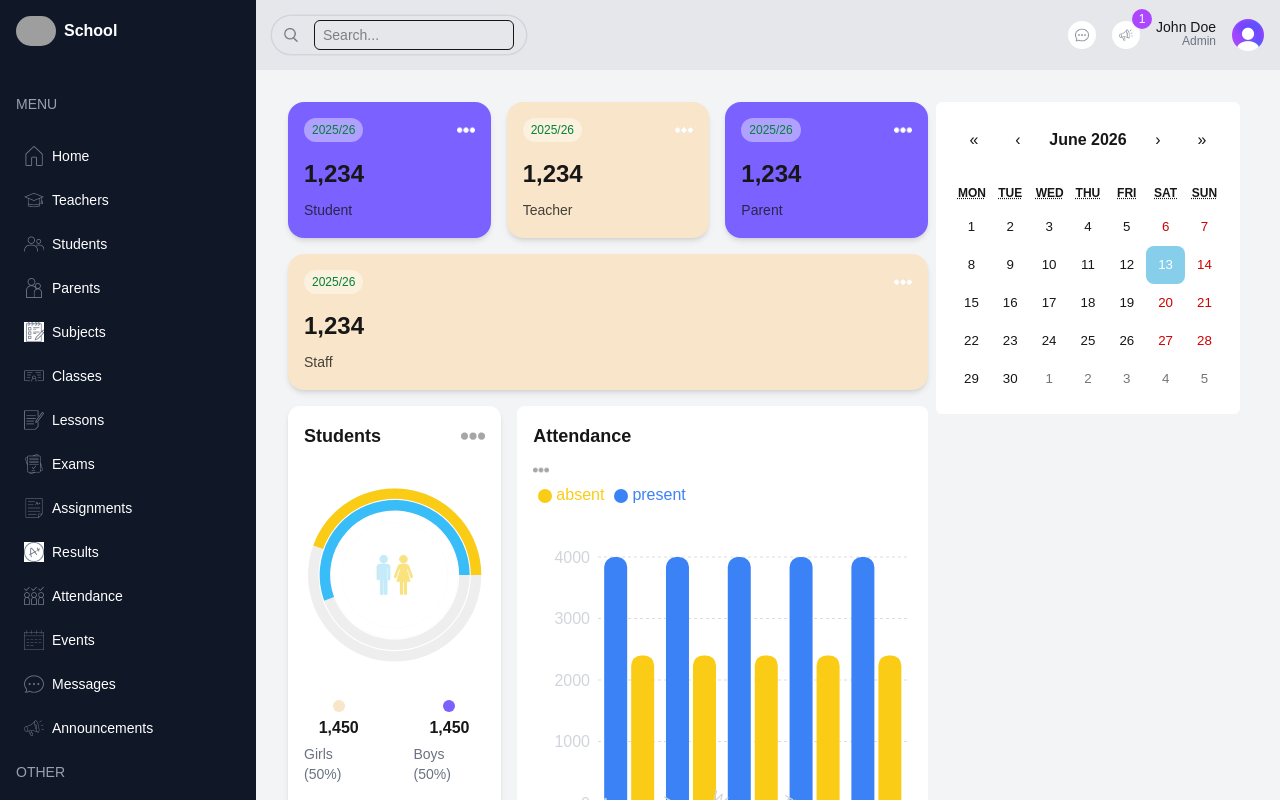
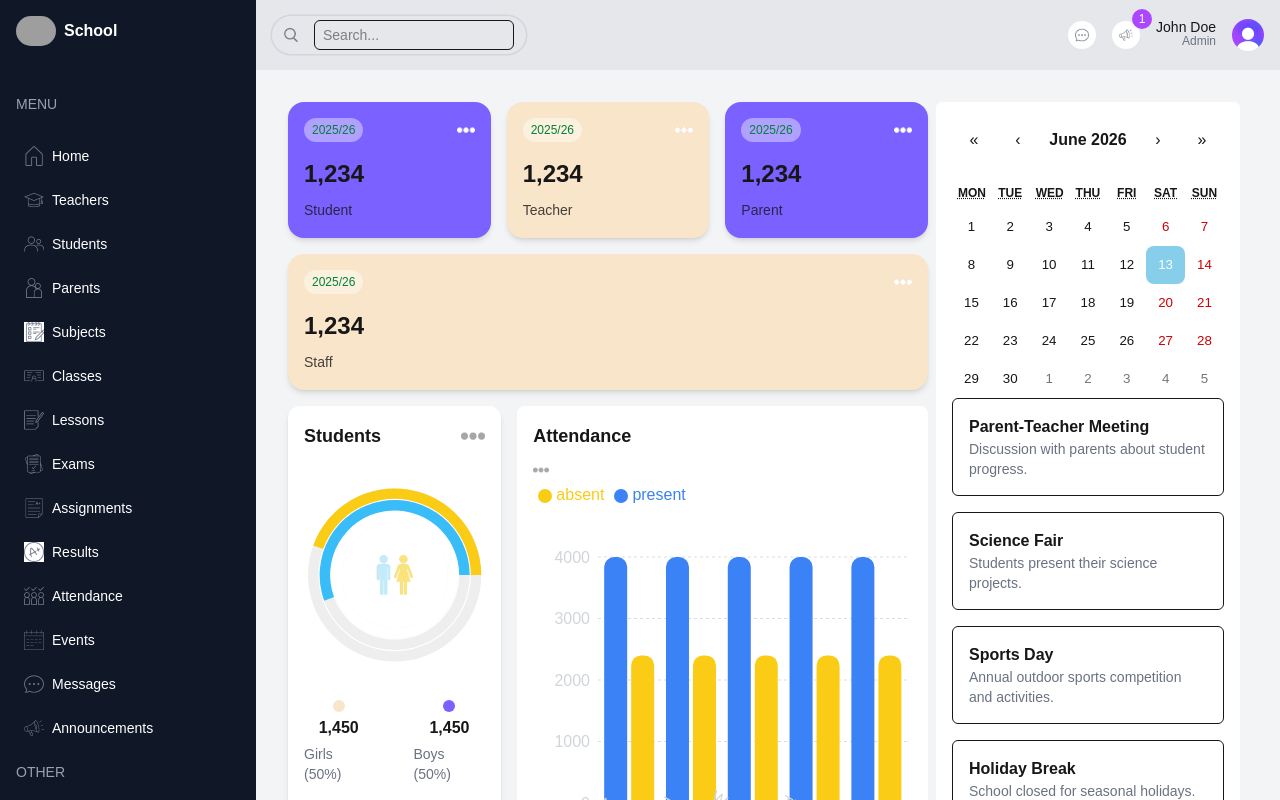
Before and after one commit to rumachoudhury/school-management-dashboard, a Next.js app: page /admin in a window 1280 px wide. Shown: the top 800 px of the page. Built offline with nearby package versions, Linux system fonts and the light colour scheme; grey boxes are pictures that could not be loaded.

Commit message:
Display events list in calendar component

```diff
--- a/src/components/EventCalender.tsx
+++ b/src/components/EventCalender.tsx
@@ -42,6 +42,15 @@ function EventCalender() {
   return (
     <div className="bg-white p-4 rounded-md mx-2">
       <Calendar onChange={onChange} value={value} className="react-calendar" />
+
+      <div className="flex flex-col gap-4">
+        {eventsData.map((event) => (
+          <div key={event.id} className="border p-4 rounded-md">
+            <h3 className="font-semibold">{event.title}</h3>
+            <p className="text-sm text-gray-500">{event.description}</p>
+          </div>
+        ))}
+      </div>
     </div>
   );
 }
```
